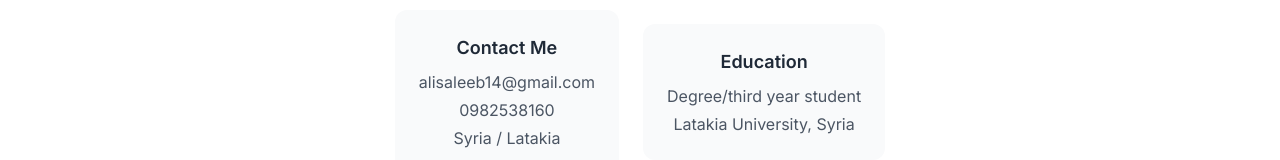
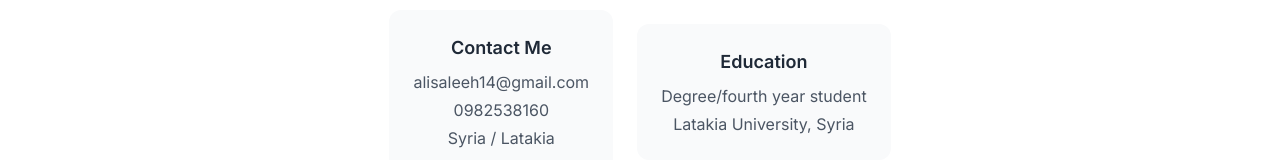
Before and after one commit to alisaleeh/ALISALEHCV, a plain HTML site: page index.html in a window 1280 px wide. Shown: the part 410-570 px from the top of the page. Drawn offline with nearby package versions, Linux system fonts and the light colour scheme.

```diff
--- a/index.html
+++ b/index.html
@@ -102,13 +102,13 @@
                 <div class="mt-10 flex flex-col sm:flex-row justify-center items-center gap-6">
                     <div class="p-6 bg-gray-50 rounded-xl w-full sm:w-auto">
                         <h3 class="text-lg font-semibold text-gray-800">Contact Me</h3>
-                        <p class="mt-2 text-gray-600">alisaleeb14@gmail.com</p>
+                        <p class="mt-2 text-gray-600">alisaleeh14@gmail.com</p>
                         <p class="mt-1 text-gray-600">0982538160</p>
                         <p class="mt-1 text-gray-600">Syria / Latakia</p>
                     </div>
                     <div class="p-6 bg-gray-50 rounded-xl w-full sm:w-auto">
                         <h3 class="text-lg font-semibold text-gray-800">Education</h3>
-                        <p class="mt-2 text-gray-600">Degree/third year student</p>
+                        <p class="mt-2 text-gray-600">Degree/fourth year student</p>
                         <p class="mt-1 text-gray-600">Latakia University, Syria</p>
                     </div>
                 </div>
```
